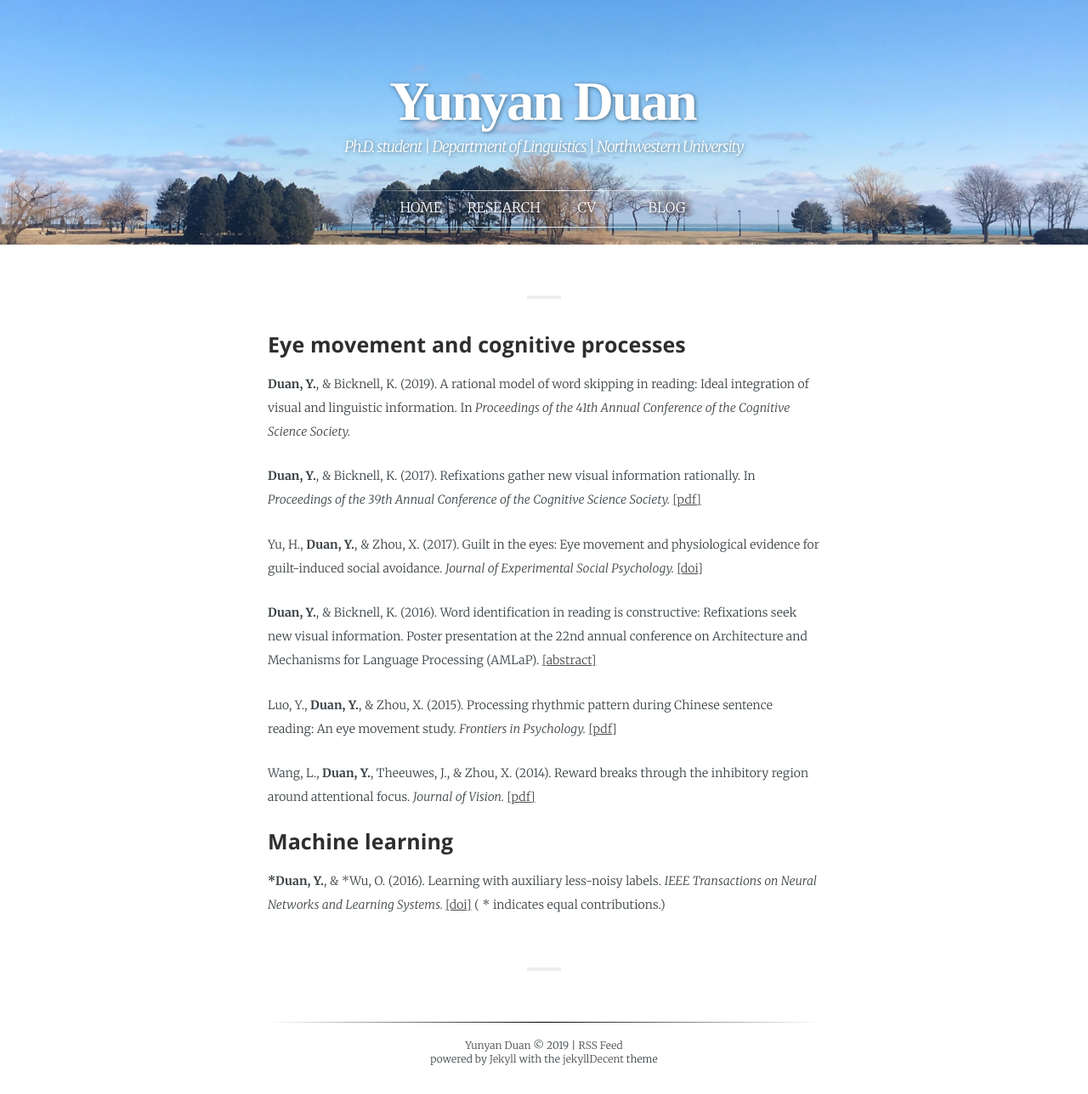
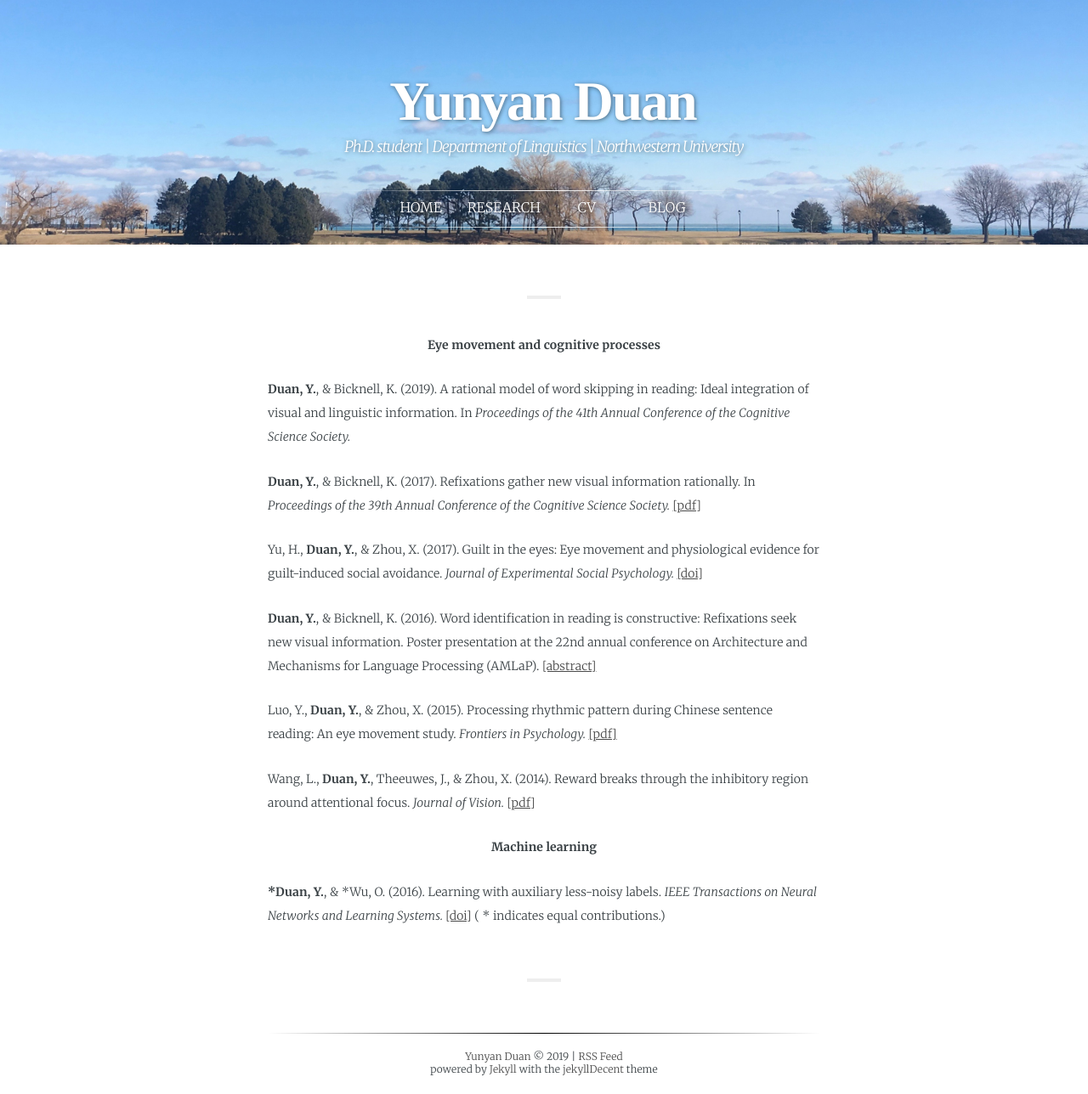
Before and after one commit to yyd27/yyd27.github.io, a Jekyll site: the page built from _pages/research.md, in a window 1280 px wide. Shown: the whole page at 85% size. Built offline with Jekyll 4.4.1, drawn with Linux system fonts in a browser that asks for light colours; some web fonts are replaced.

Commit message:
fix research page style

```diff
--- a/_pages/research.md
+++ b/_pages/research.md
@@ -6,7 +6,8 @@ weight:    2
 menutitle: Research
 ---
 
-### Eye movement and cognitive processes
+<p align="center"> <b> Eye movement and cognitive processes </b> </p>
+
 **Duan, Y.**, & Bicknell, K. (2019). A rational model of word skipping in reading: Ideal integration of visual and linguistic information. In _Proceedings of the 41th Annual Conference of the Cognitive Science Society._
 
 **Duan, Y.**, & Bicknell, K. (2017). Refixations gather new visual information rationally. In _Proceedings of the 39th Annual Conference of the Cognitive Science Society._ [[pdf]](/assets/duan-bicknell-2017.pdf)
@@ -19,5 +20,6 @@ Luo, Y., **Duan, Y.**, & Zhou, X. (2015). Processing rhythmic pattern during Chi
 
 Wang, L., **Duan, Y.**, Theeuwes, J., & Zhou, X. (2014). Reward breaks through the inhibitory region around attentional focus. _Journal of Vision._ [[pdf]](/assets/wang-duan-theeuwes-zhou-2014.pdf)
 
-### Machine learning
+<p align="center"> <b> Machine learning </b> </p>
+
 ***Duan, Y.**, & *Wu, O. (2016). Learning with auxiliary less-noisy labels. _IEEE Transactions on Neural Networks and Learning Systems._ [[doi]](https://doi.org/10.1109/tnnls.2016.2546956) ( * indicates equal contributions.)
```
